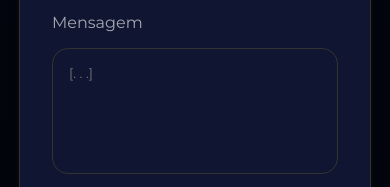
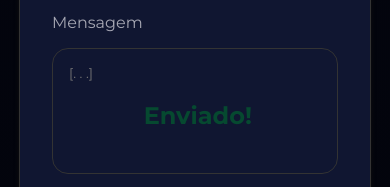
Before and after one commit to asrockrx6600/nextwave, a plain HTML site: page index.html in a window 390 px wide. Shown: the part 5521-5708 px from the top of the page. Drawn offline with Linux system fonts and the light colour scheme; a web font is replaced by a local one.

Commit message:
Add files via upload

```diff
--- a/styles.css
+++ b/styles.css
@@ -961,7 +961,7 @@ body {
 }
 
 .sendMesage {
-    opacity: 0;
+    opacity: 1;
     position: absolute;
     top: 58vh;
     left: 28vh;
@@ -1250,6 +1250,13 @@ footer {
         scroll-margin-top: 150px;
     }
 
+    .sendMesage {
+        top: auto;
+        left: auto;
+        right: 14vh;
+        bottom: 16vh;
+    }
+
     .contactLeft span {
         display: flex;
         justify-content: center;
```
